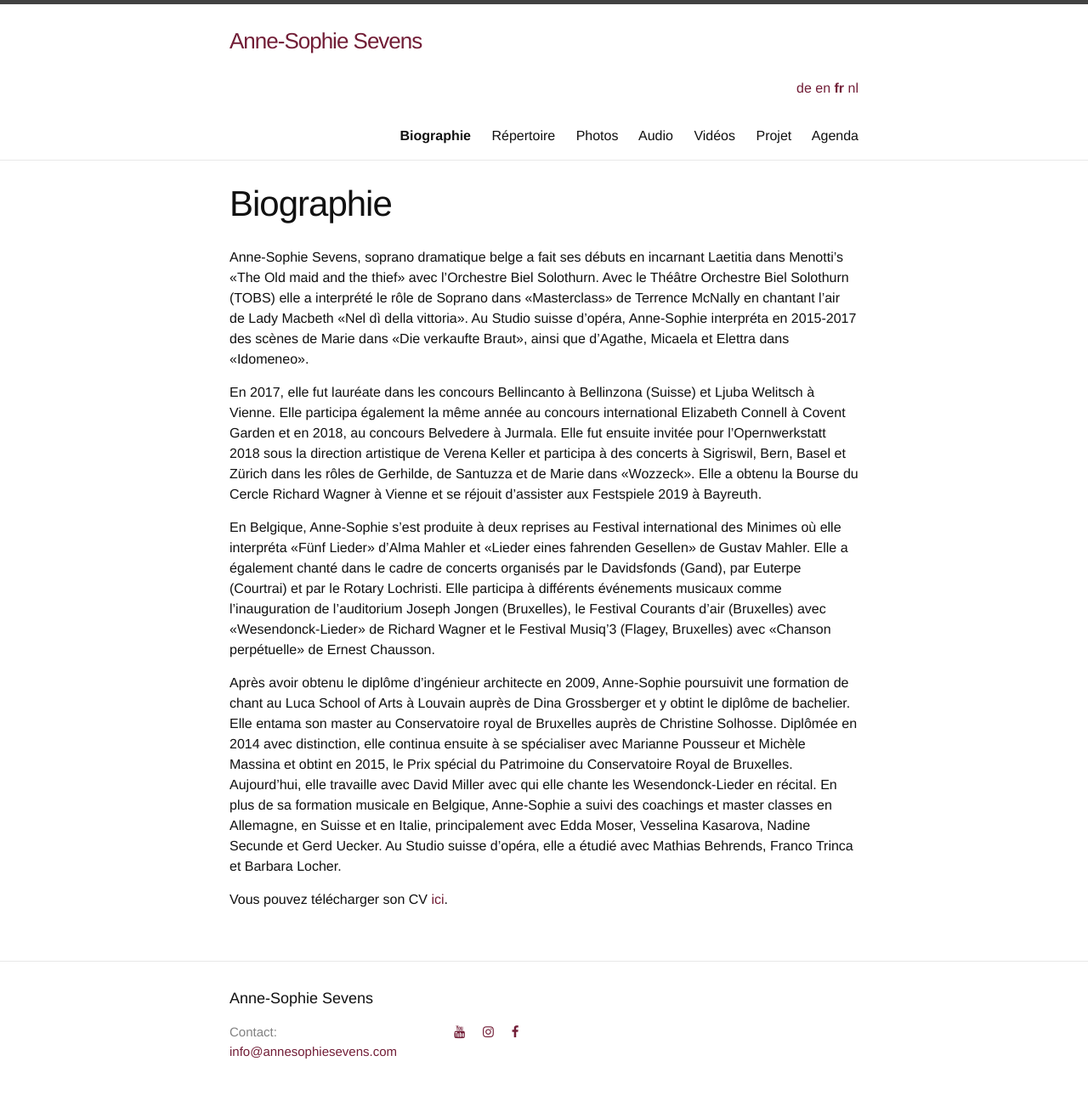
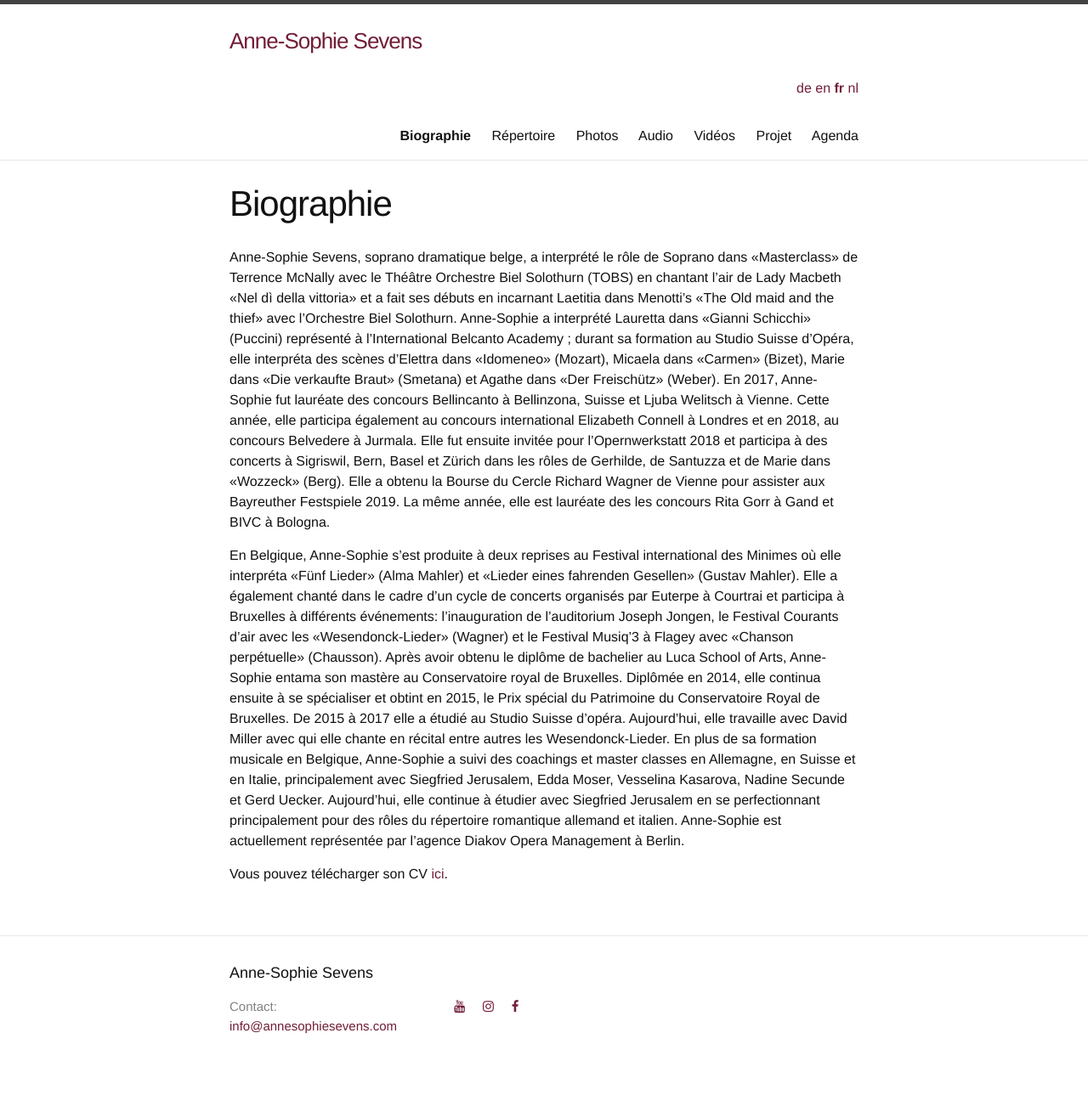
Before and after one commit to annesophie-sevens/annesophie-sevens.github.io, a Jekyll site: the page built from biography-fr.md, in a window 1280 px wide. Shown: the whole page at 85% size. Built offline with Jekyll 4.4.1, drawn with Linux system fonts in a browser that asks for light colours; nearby versions of some CDN libraries; after the commit the page ends 1279 px from its top, so only the background shows below that.

Commit message:
Update biography-fr.md

```diff
--- a/biography-fr.md
+++ b/biography-fr.md
@@ -6,12 +6,10 @@ lang: fr
 ref: biography
 
 ---
-Anne-Sophie Sevens, soprano dramatique belge a fait ses débuts en incarnant Laetitia dans Menotti’s «The Old maid and the thief» avec l’Orchestre Biel Solothurn. Avec le Théâtre Orchestre Biel Solothurn (TOBS) elle a interprété le rôle de Soprano dans «Masterclass» de Terrence McNally en chantant l’air de Lady Macbeth «Nel dì della vittoria». Au Studio suisse d’opéra, Anne-Sophie interpréta en 2015-2017 des scènes de Marie dans «Die verkaufte Braut», ainsi que d’Agathe, Micaela et Elettra dans «Idomeneo».
+Anne-Sophie Sevens, soprano dramatique belge, a interprété le rôle de Soprano dans «Masterclass» de Terrence McNally avec le Théâtre Orchestre Biel Solothurn (TOBS) en chantant l’air de Lady Macbeth «Nel dì della vittoria» et a fait ses débuts en incarnant Laetitia dans Menotti’s «The Old maid and the thief» avec l’Orchestre Biel Solothurn. Anne-Sophie a interprété Lauretta dans «Gianni Schicchi» (Puccini) représenté à l’International Belcanto Academy ;  durant sa formation au Studio Suisse d’Opéra, elle interpréta des scènes d’Elettra dans «Idomeneo» (Mozart), Micaela dans «Carmen» (Bizet), Marie dans «Die verkaufte Braut» (Smetana) et Agathe dans «Der Freischütz» (Weber).
+En 2017, Anne-Sophie  fut lauréate des  concours Bellincanto à Bellinzona, Suisse et Ljuba Welitsch à Vienne. Cette année, elle participa également  au concours international Elizabeth Connell à Londres et en 2018, au concours Belvedere à Jurmala. Elle fut ensuite invitée pour l’Opernwerkstatt 2018 et participa à des concerts à Sigriswil, Bern, Basel et Zürich dans les rôles de Gerhilde, de Santuzza et de Marie dans «Wozzeck» (Berg). Elle a obtenu la Bourse du Cercle Richard Wagner de Vienne pour assister aux Bayreuther Festspiele 2019. La même année, elle est lauréate des les concours Rita Gorr à Gand et BIVC à Bologna.
 
-En 2017, elle fut lauréate dans les concours Bellincanto à Bellinzona (Suisse) et Ljuba Welitsch à Vienne. Elle participa également la même année au concours international Elizabeth Connell à Covent Garden et en 2018, au concours Belvedere à Jurmala. Elle fut ensuite invitée pour l’Opernwerkstatt 2018 sous la direction artistique de Verena Keller et participa à des concerts à Sigriswil, Bern, Basel et Zürich dans les rôles de Gerhilde, de Santuzza et de Marie dans «Wozzeck». Elle a obtenu la Bourse du Cercle Richard Wagner à Vienne et se réjouit d’assister aux Festspiele 2019 à Bayreuth.
-
-En Belgique, Anne-Sophie s’est produite à deux reprises au Festival international des Minimes où elle interpréta «Fünf Lieder» d’Alma Mahler et «Lieder eines fahrenden Gesellen» de Gustav Mahler. Elle a également chanté dans le cadre de concerts organisés par le Davidsfonds (Gand), par Euterpe (Courtrai) et par le Rotary Lochristi. Elle participa à différents événements musicaux comme l’inauguration de l’auditorium Joseph Jongen (Bruxelles), le Festival Courants d’air (Bruxelles) avec «Wesendonck-Lieder» de Richard Wagner et le Festival Musiq’3 (Flagey, Bruxelles) avec «Chanson perpétuelle» de Ernest Chausson.
-
-Après avoir obtenu le diplôme d’ingénieur architecte en 2009, Anne-Sophie poursuivit une formation de chant au Luca School of Arts à Louvain auprès de Dina Grossberger et y obtint le diplôme de bachelier. Elle entama son master au Conservatoire royal de Bruxelles auprès de Christine Solhosse. Diplômée en 2014 avec distinction, elle continua ensuite à se spécialiser avec Marianne Pousseur et Michèle Massina et obtint en 2015, le Prix spécial du Patrimoine du Conservatoire Royal de Bruxelles. Aujourd’hui, elle travaille avec David Miller avec qui elle chante les Wesendonck-Lieder en récital. En plus de sa formation musicale en Belgique, Anne-Sophie a suivi des coachings et master classes en Allemagne, en Suisse et en Italie, principalement avec Edda Moser, Vesselina Kasarova, Nadine Secunde et Gerd Uecker. Au Studio suisse d’opéra, elle a étudié avec Mathias Behrends, Franco Trinca et Barbara Locher.
+En Belgique, Anne-Sophie s’est produite à deux reprises au Festival international des Minimes où elle interpréta «Fünf Lieder» (Alma Mahler) et «Lieder eines fahrenden Gesellen» (Gustav Mahler). Elle a également chanté dans le cadre d’un cycle de concerts organisés par Euterpe à Courtrai et participa à Bruxelles à  différents événements: l’inauguration de l’auditorium Joseph Jongen, le Festival Courants d’air avec les «Wesendonck-Lieder» (Wagner) et le Festival Musiq’3 à Flagey avec «Chanson perpétuelle» (Chausson).
+Après avoir obtenu le diplôme de bachelier au Luca School of Arts, Anne-Sophie  entama son mastère au Conservatoire royal de Bruxelles. Diplômée en 2014, elle continua ensuite à se spécialiser et obtint en 2015, le Prix spécial du Patrimoine du Conservatoire Royal de Bruxelles. De 2015 à 2017 elle a étudié au Studio Suisse d’opéra. Aujourd’hui, elle travaille avec David Miller avec qui elle chante en récital entre autres les Wesendonck-Lieder. En plus de sa formation musicale en Belgique, Anne-Sophie a suivi des coachings et master classes en Allemagne, en Suisse et en Italie, principalement avec Siegfried Jerusalem, Edda Moser, Vesselina Kasarova, Nadine Secunde et Gerd Uecker. Aujourd’hui, elle continue à étudier avec Siegfried Jerusalem en se perfectionnant principalement pour des rôles du répertoire romantique allemand et italien. Anne-Sophie est actuellement représentée par l’agence Diakov Opera Management à Berlin.
 
 Vous pouvez télécharger son CV [ici]({{ site.baseurl }}/assets/CV.pdf).
```
